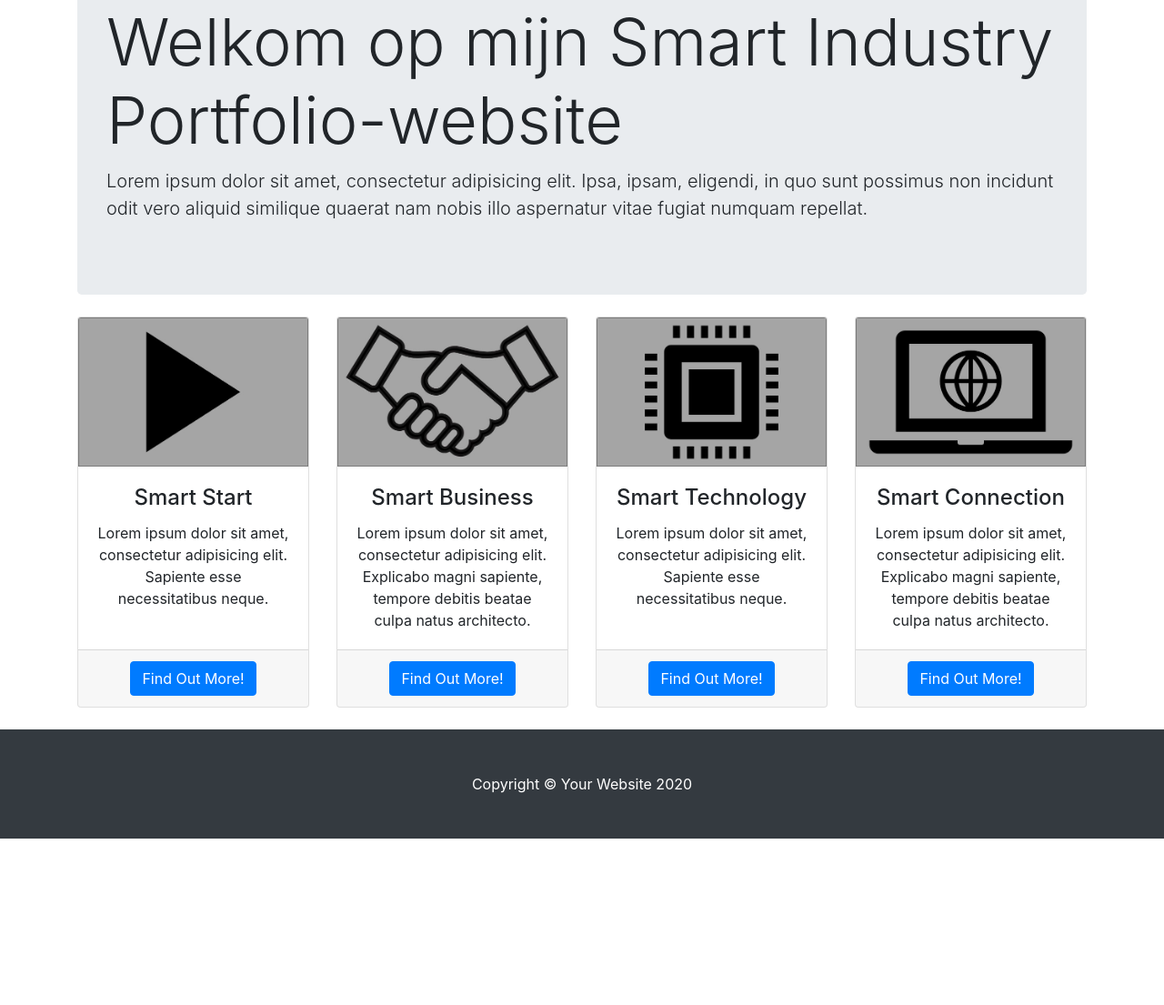
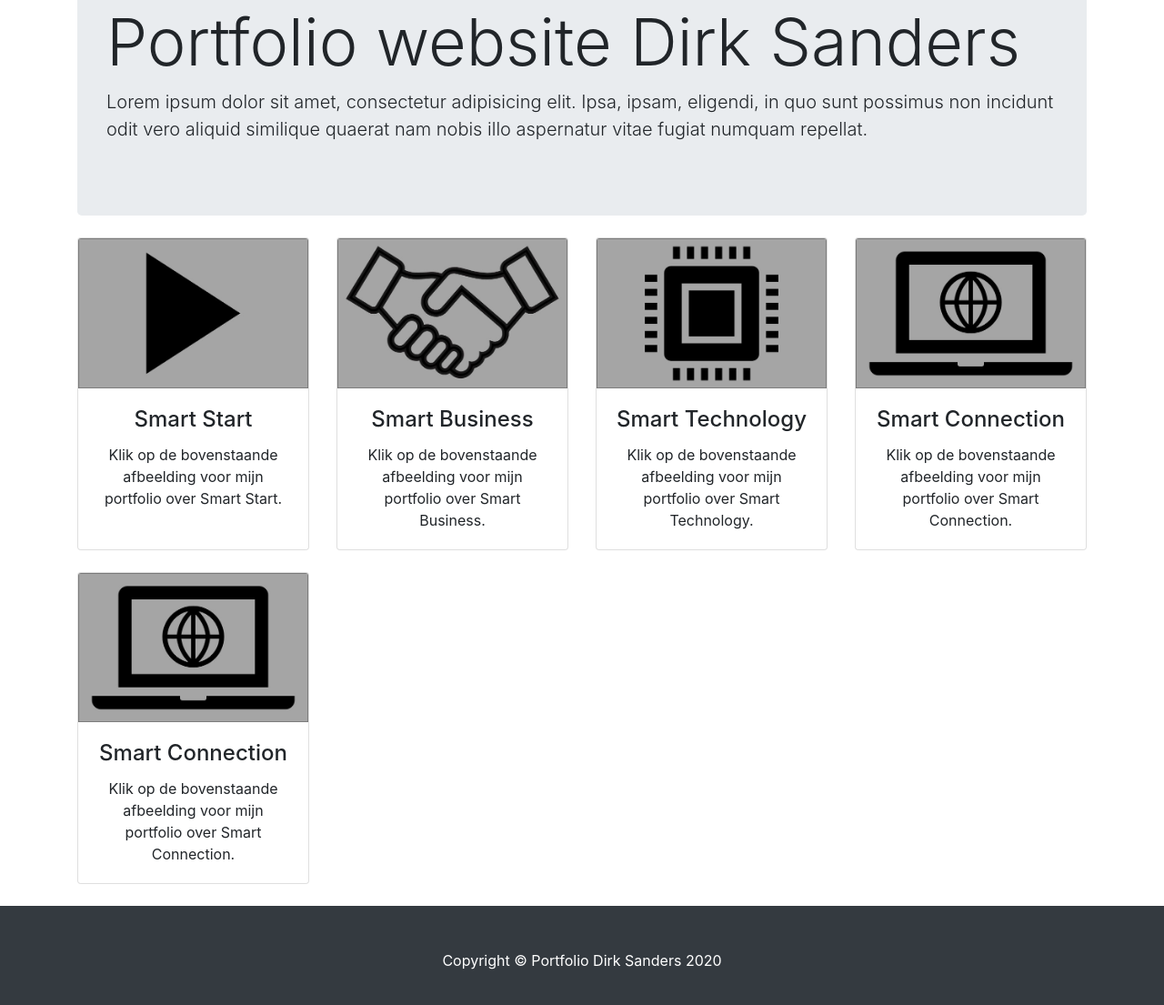
Before and after one commit to minorsmart/msi-smart-connection-dirk47a, a website: page PortfolioDirk/index.html in a window 1280 px wide. Shown: the part 141-1246 px from the top of the page at 91% size. Before the commit the page ends 1063 px from the top, so only its background shows below. Drawn offline with Linux system fonts and the light colour scheme.

Commit message:
homepage

```diff
--- a/PortfolioDirk/index.html
+++ b/PortfolioDirk/index.html
@@ -53,7 +53,7 @@
 
     <!-- Jumbotron Header -->
     <header class="jumbotron my-4">
-      <h1 class="display-3">Welkom op mijn Smart Industry Portfolio-website</h1>
+      <h1 class="display-3">Portfolio website Dirk Sanders</h1>
       <p class="lead">Lorem ipsum dolor sit amet, consectetur adipisicing elit. Ipsa, ipsam, eligendi, in quo sunt possimus non incidunt odit vero aliquid similique quaerat nam nobis illo aspernatur vitae fugiat numquam repellat.</p>
      <!-- <a href="#" class="btn btn-primary btn-lg">Call to action!</a> -->
     </header>
@@ -63,66 +63,70 @@
 
       <div class="col-lg-3 col-md-6 mb-4">
         <div class="card h-100">
-          <img class="card-img-top" src="pics/smartstart.jpg" alt="">
+          <a href="#"><img class="card-img-top" src="pics/smartstart.jpg" alt=""></a>
           <div class="card-body">
             <h4 class="card-title">Smart Start</h4>
-            <p class="card-text">Lorem ipsum dolor sit amet, consectetur adipisicing elit. Sapiente esse necessitatibus neque.</p>
+            <p class="card-text">Klik op de bovenstaande afbeelding voor mijn portfolio over Smart Start.</p>
           </div>
-          <div class="card-footer">
-            <a href="#" class="btn btn-primary">Find Out More!</a>
-          </div>
+
         </div>
       </div>
 
       <div class="col-lg-3 col-md-6 mb-4">
         <div class="card h-100">
-          <img class="card-img-top" src="pics/smartbusiness.jpg" alt="">
+          <a href="#"><img class="card-img-top" src="pics/smartbusiness.jpg" alt=""></a>
           <div class="card-body">
             <h4 class="card-title">Smart Business</h4>
-            <p class="card-text">Lorem ipsum dolor sit amet, consectetur adipisicing elit. Explicabo magni sapiente, tempore debitis beatae culpa natus architecto.</p>
+            <p class="card-text">Klik op de bovenstaande afbeelding voor mijn portfolio over Smart Business.</p>
           </div>
-          <div class="card-footer">
-            <a href="#" class="btn btn-primary">Find Out More!</a>
-          </div>
+
         </div>
       </div>
 
       <div class="col-lg-3 col-md-6 mb-4">
         <div class="card h-100">
-          <img class="card-img-top" src="pics/smarttechnology.jpg" alt="">
+          <a href="#"><img class="card-img-top" src="pics/smarttechnology.jpg" alt=""></a>
           <div class="card-body">
             <h4 class="card-title">Smart Technology</h4>
-            <p class="card-text">Lorem ipsum dolor sit amet, consectetur adipisicing elit. Sapiente esse necessitatibus neque.</p>
+            <p class="card-text">Klik op de bovenstaande afbeelding voor mijn portfolio over Smart Technology.</p>
           </div>
-          <div class="card-footer">
-            <a href="#" class="btn btn-primary">Find Out More!</a>
-          </div>
+
         </div>
       </div>
 
       <div class="col-lg-3 col-md-6 mb-4">
         <div class="card h-100">
-          <img class="card-img-top" src="pics/smartconnection.jpg" alt="">
+          <a href="#"><img class="card-img-top" src="pics/smartconnection.jpg" alt=""></a>
           <div class="card-body">
             <h4 class="card-title">Smart Connection</h4>
-            <p class="card-text">Lorem ipsum dolor sit amet, consectetur adipisicing elit. Explicabo magni sapiente, tempore debitis beatae culpa natus architecto.</p>
-          </div>
-          <div class="card-footer">
-            <a href="#" class="btn btn-primary">Find Out More!</a>
+            <p class="card-text">Klik op de bovenstaande afbeelding voor mijn portfolio over Smart Connection.</p>
           </div>
         </div>
+
       </div>
+
+      <div class="col-lg-3 col-md-6 mb-4">
+        <div class="card h-100">
+          <a href="#"><img class="card-img-top" src="pics/smartconnection.jpg" alt=""></a>
+          <div class="card-body">
+            <h4 class="card-title">Smart Connection</h4>
+            <p class="card-text">Klik op de bovenstaande afbeelding voor mijn portfolio over Smart Connection.</p>
+          </div>
+        </div>
+        </div>
 
     </div>
     <!-- /.row -->
 
   </div>
+
+
   <!-- /.container -->
 
   <!-- Footer -->
   <footer class="py-5 bg-dark">
     <div class="container">
-      <p class="m-0 text-center text-white">Copyright &copy; Your Website 2020</p>
+      <p class="m-0 text-center text-white">Copyright &copy; Portfolio Dirk Sanders 2020</p>
     </div>
     <!-- /.container -->
   </footer>
```
Also changed, not shown: PortfolioDirk/README.md (deleted).
